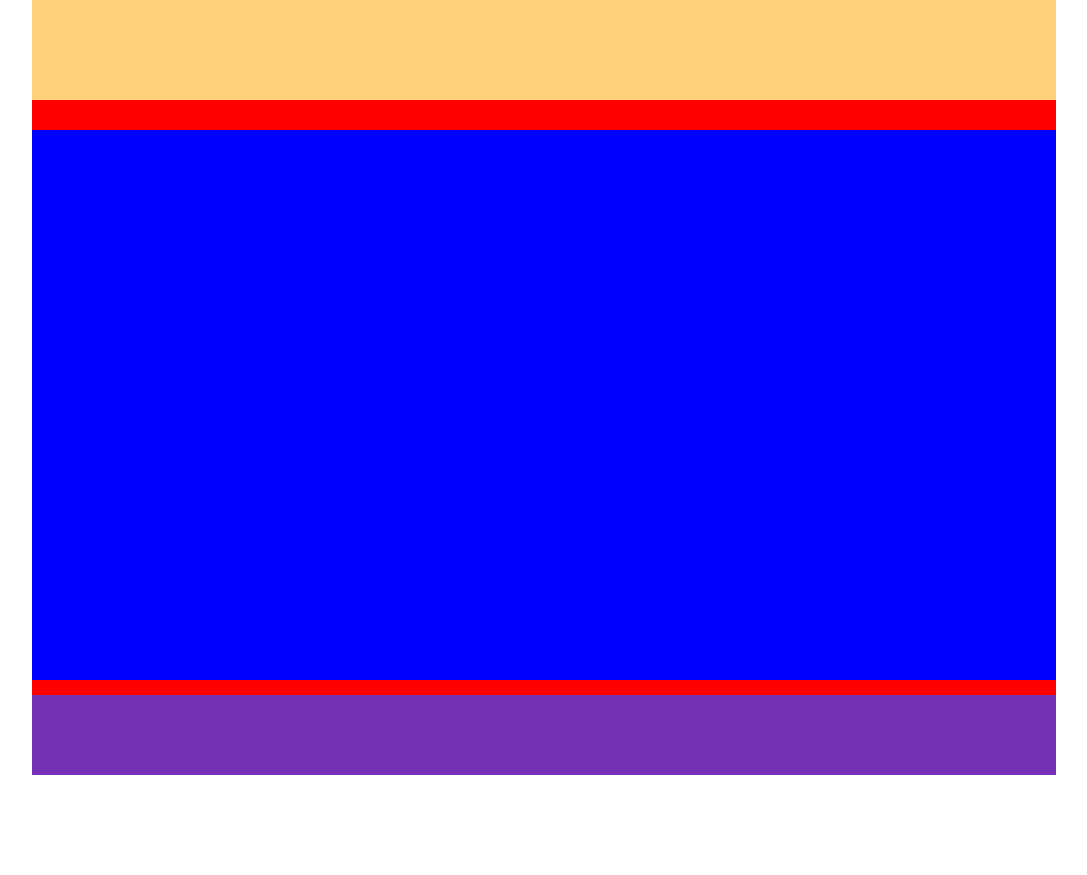
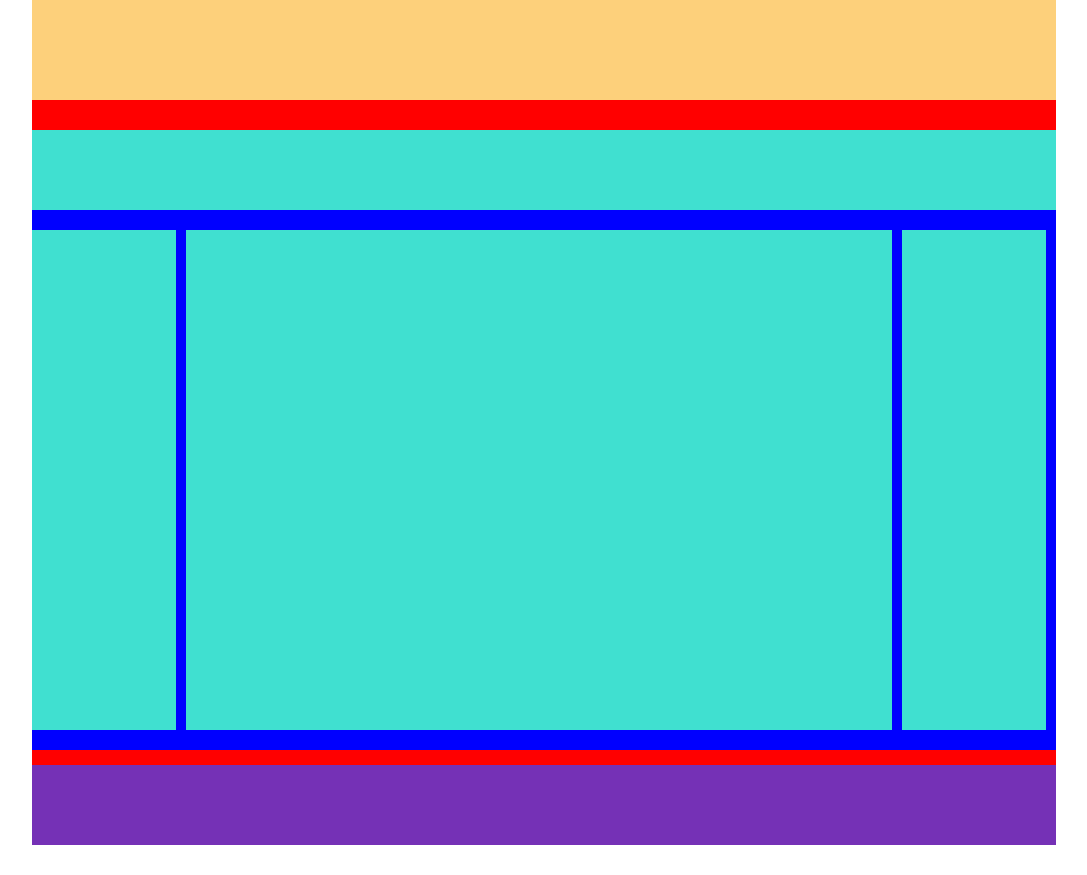
Before and after one commit to tiiaaaa/htmlcss-struttura-wp, a plain HTML site: page index.html in a window 1280 px wide. Shown: the part 460-1335 px from the top of the page, without its empty margins (96-1183 px from the left). Before the commit the page ends 1265 px from the top, so only its background shows below. Drawn offline with Linux system fonts and the light colour scheme.

Commit message:
layout strutturato utilizzato float su blocchi e clearfix

```diff
--- a/css/style.css
+++ b/css/style.css
@@ -28,7 +28,7 @@
 }
 
 .container:first-child main {
-    height: 550px;
+    /* height: 550px; */
     margin-bottom: 15px;
     background-color: blue;
 }
@@ -37,3 +37,35 @@
     height: 80px;
     background-color: rgba(85, 61, 226, 0.808);
 }
+
+/* Blocchi all'interno del Main */
+
+main .main-header {
+    height: 80px;
+    margin-bottom: 20px;
+    background-color: turquoise;
+}
+
+main .aside-block {
+    width: calc(15% - 10px);
+    height: 500px;
+    /* border: 2px solid black; */
+    margin-bottom: 20px;
+    float: left;
+    background-color: turquoise;
+}
+
+main .section-block {
+    width: calc(70% - 10px);
+    height: 500px;
+    margin: 0 10px;
+    float: left;
+    /* border: 2px solid black; */
+    background-color: turquoise;
+}
+
+.clearfix::after {
+    content: "";
+    clear: both;
+    display: table;
+}
--- a/index.html
+++ b/index.html
@@ -19,7 +19,22 @@
 
         </section>
 
-        <main class="block-widht">
+        <main class="block-widht clearfix">
+            <header class="block-widh main-header" >
+
+            </header>
+
+            <aside class="aside-block">
+
+            </aside>
+
+            <section class="section-block">
+
+            </section>
+
+            <aside class="aside-block">
+
+            </aside>
 
 
         </main>
```
